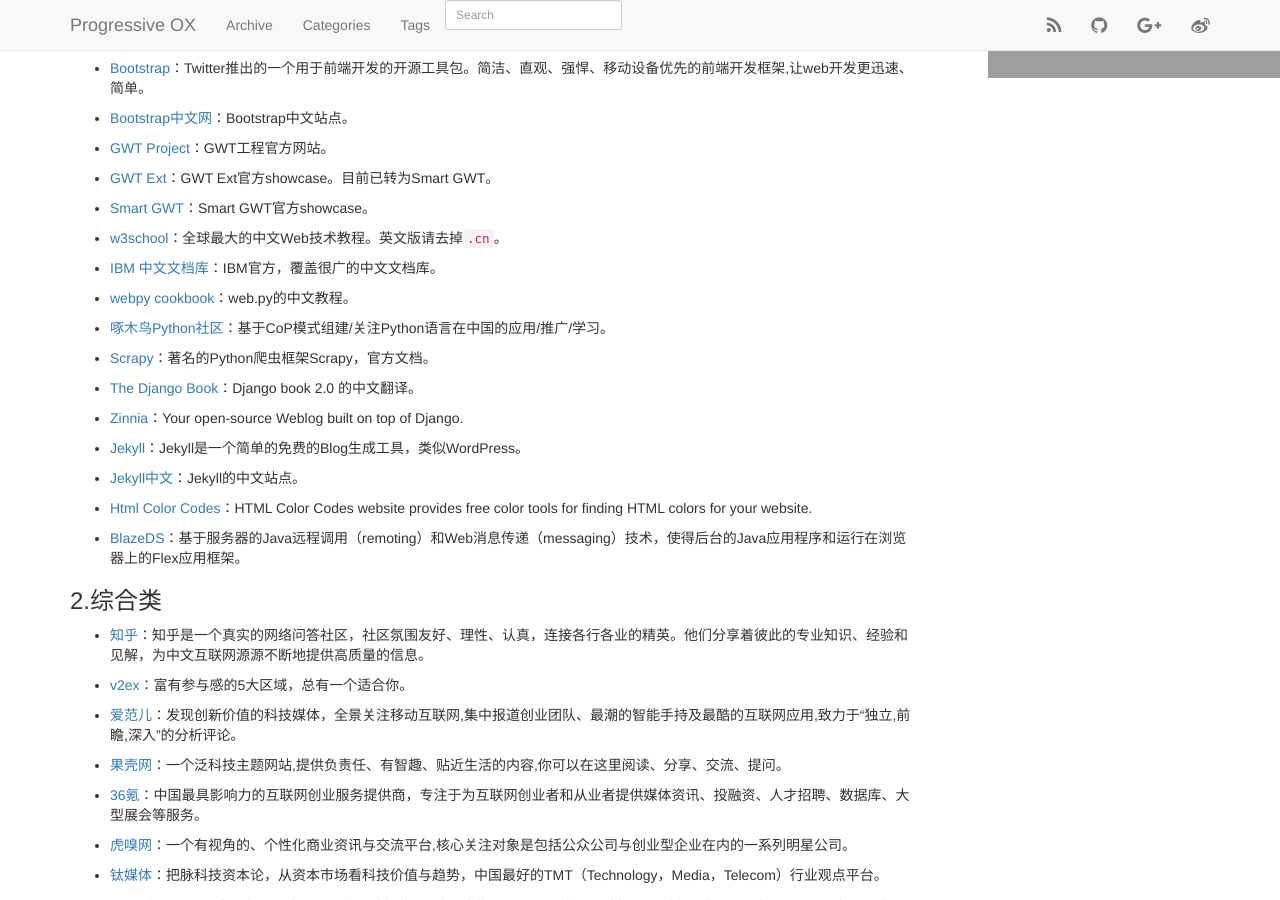
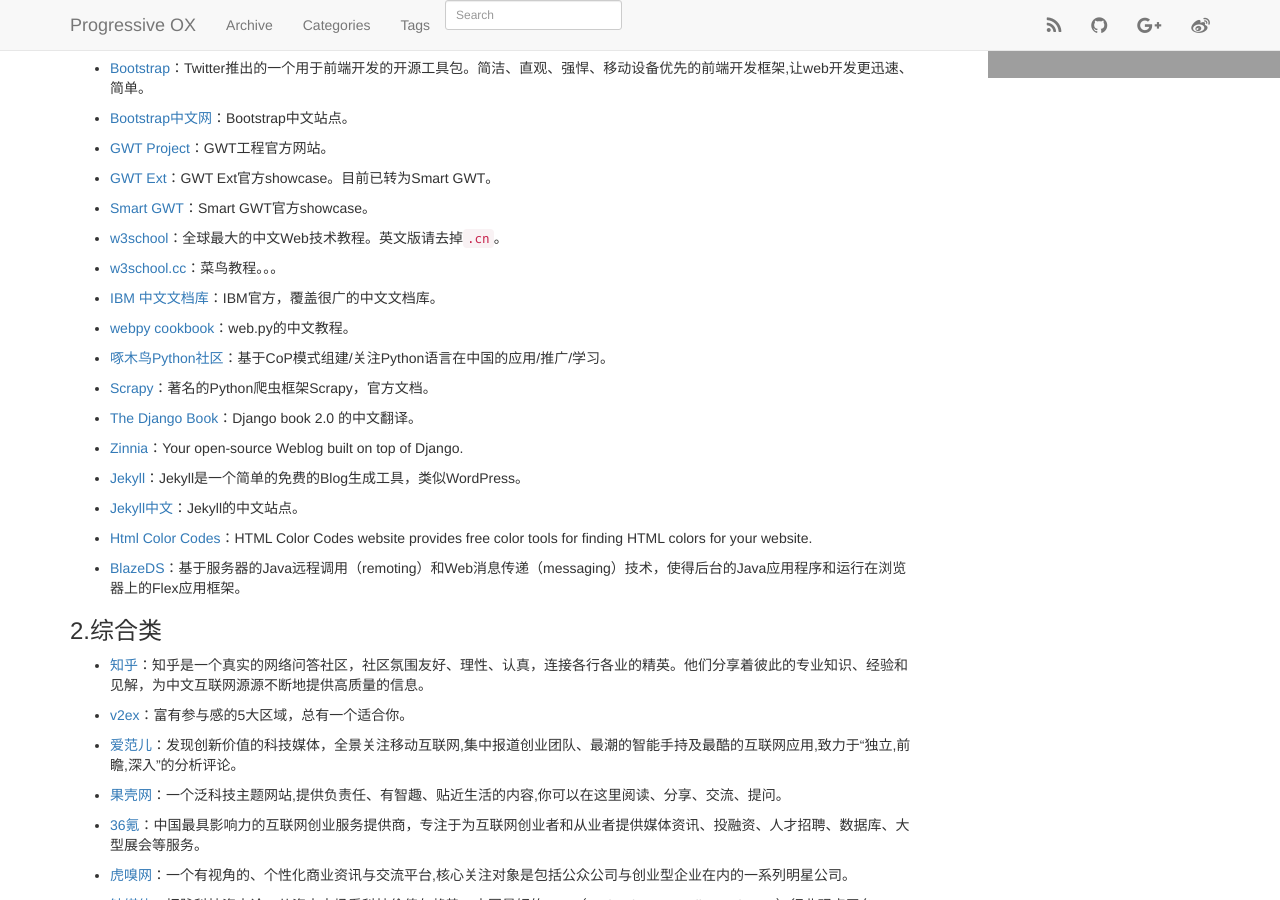
Before and after one commit to ChengYuanjian/chengyuanjian2.github.io, a Jekyll site: the page built from _posts/2014-05-01-cool-websites.md, in a window 1280 px wide and 900 px high, scrolled down 441 px. Built offline with Jekyll 4.4.1, drawn with Linux system fonts in a browser that asks for light colours; nearby versions of some CDN libraries; Markdown is read by kramdown in place of the engine named in the settings; comment, search, counter and statistics services are not loaded.

Commit message:
Update 2014-05-01-cool-websites.md

```diff
--- a/_posts/2014-05-01-cool-websites.md
+++ b/_posts/2014-05-01-cool-websites.md
@@ -40,6 +40,8 @@
 * [Smart GWT](http://www.smartclient.com/smartgwt/showcase/)：Smart GWT官方showcase。
 
 * [w3school](http://www.w3school.com.cn/)：全球最大的中文Web技术教程。英文版请去掉`.cn`。
+
+* [w3school.cc](http://www.w3cschool.cc/)：菜鸟教程。。。
 
 * [IBM 中文文档库](https://www.ibm.com/developerworks/cn/views/global/libraryview.jsp)：IBM官方，覆盖很广的中文文档库。
 
```
